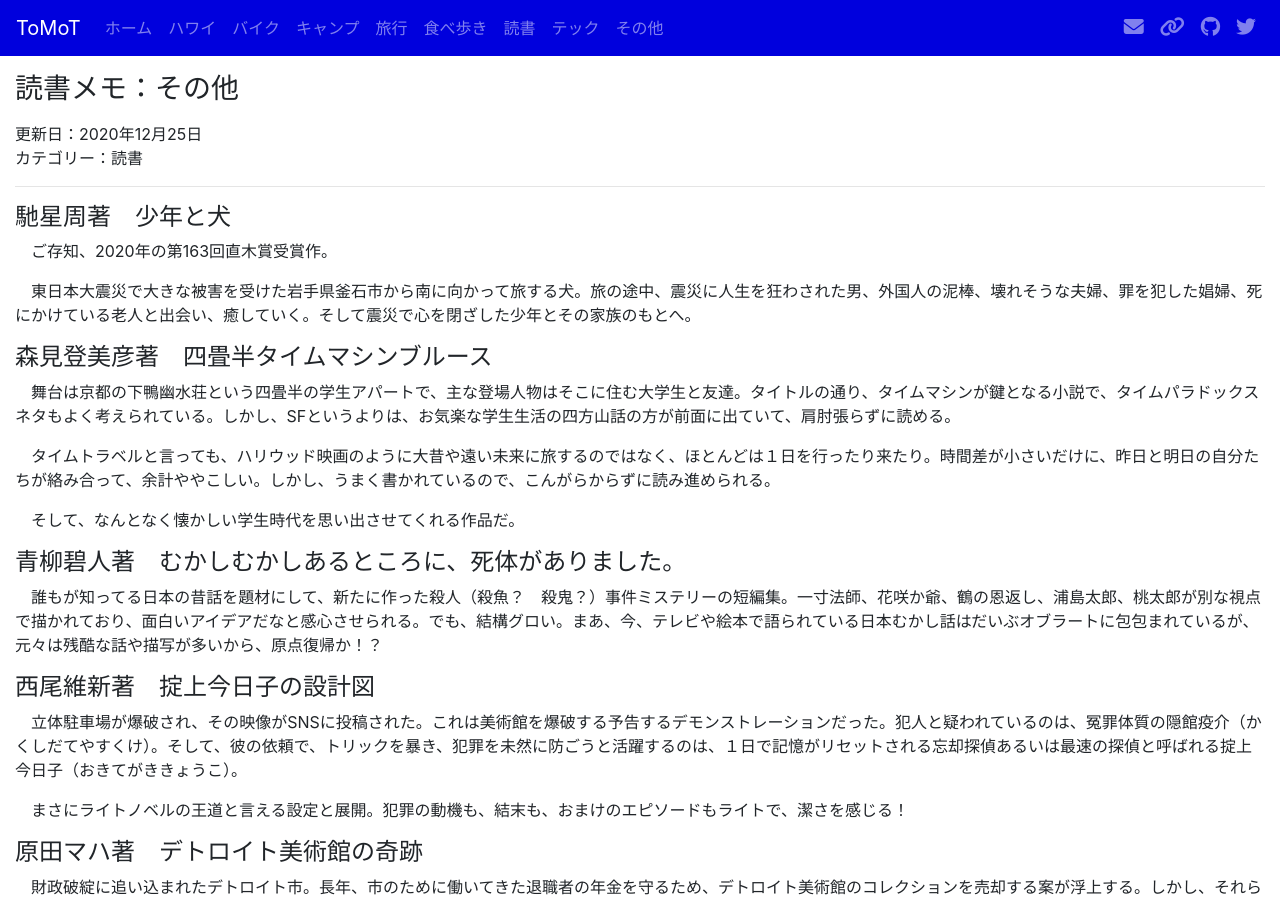
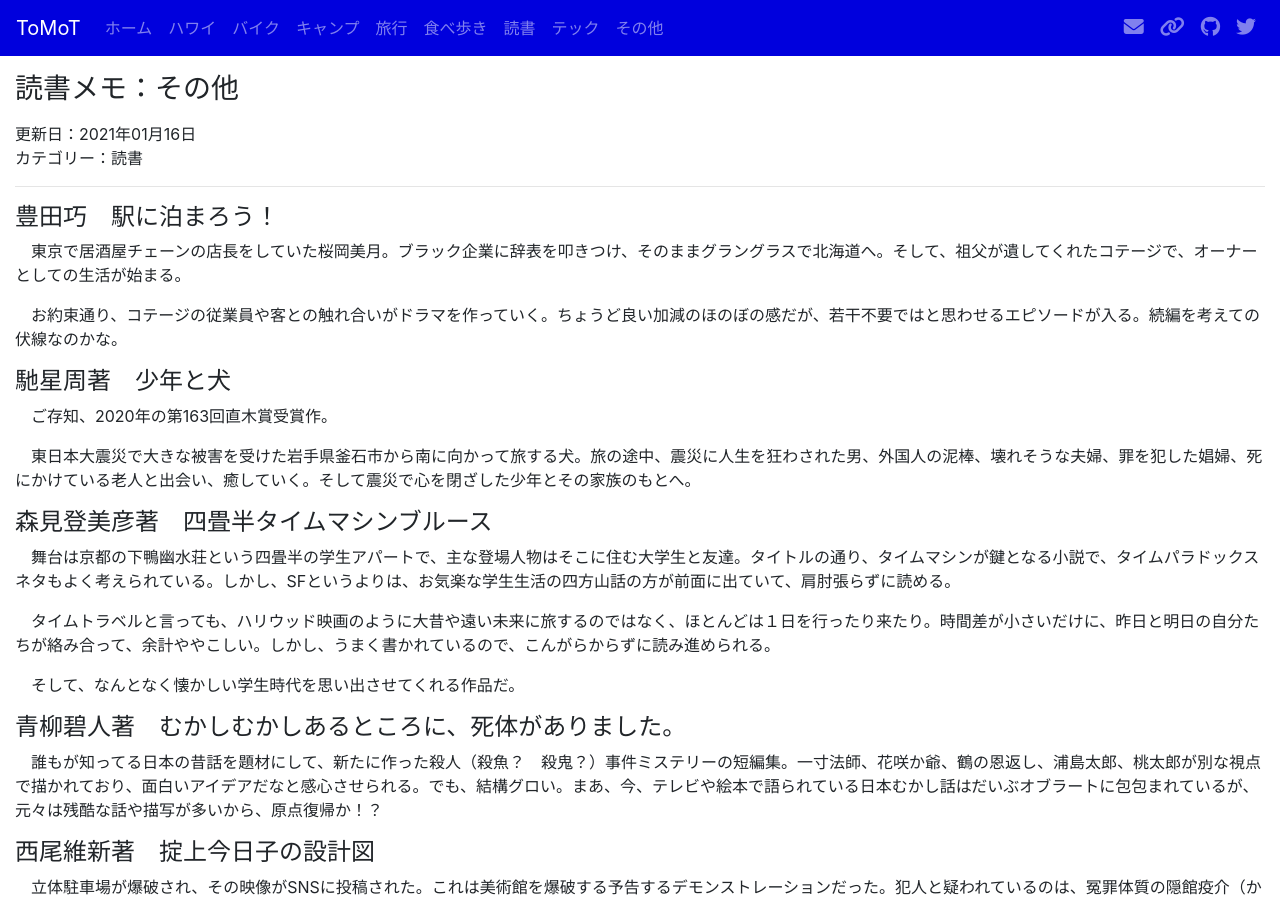
Before and after one commit to tomot/tomot.github.io, a Jekyll site: the page built from pages/book-etc.md, in a window 1280 px wide and 900 px high. Built offline with Jekyll 4.4.1, drawn with Linux system fonts in a browser that asks for light colours; nearby versions of some CDN libraries.

Commit message:
add a book by Toyoda

```diff
--- a/pages/book-etc.md
+++ b/pages/book-etc.md
@@ -1,9 +1,15 @@
 ---
 layout: page
 title: 読書メモ：その他
-date: 2020-12-25
+date: 2021-01-16
 categories: 読書
 ---
+#### 豊田巧　駅に泊まろう！
+
+　東京で居酒屋チェーンの店長をしていた桜岡美月。ブラック企業に辞表を叩きつけ、そのままグラングラスで北海道へ。そして、祖父が遺してくれたコテージで、オーナーとしての生活が始まる。
+
+　お約束通り、コテージの従業員や客との触れ合いがドラマを作っていく。ちょうど良い加減のほのぼの感だが、若干不要ではと思わせるエピソードが入る。続編を考えての伏線なのかな。
+
 #### 馳星周著　少年と犬
 
 　ご存知、2020年の第163回直木賞受賞作。
```
Also changed, not shown: book.md (+1 -1 lines), index.md (+2 -2 lines).
